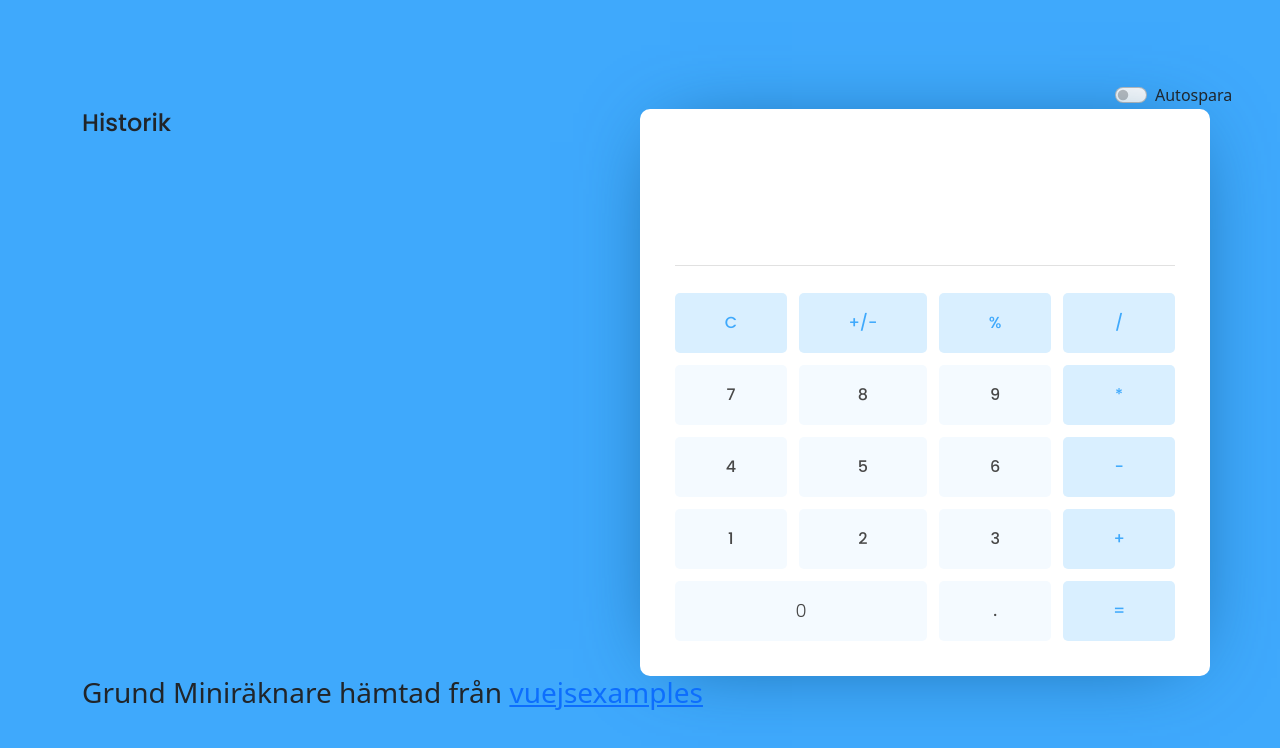
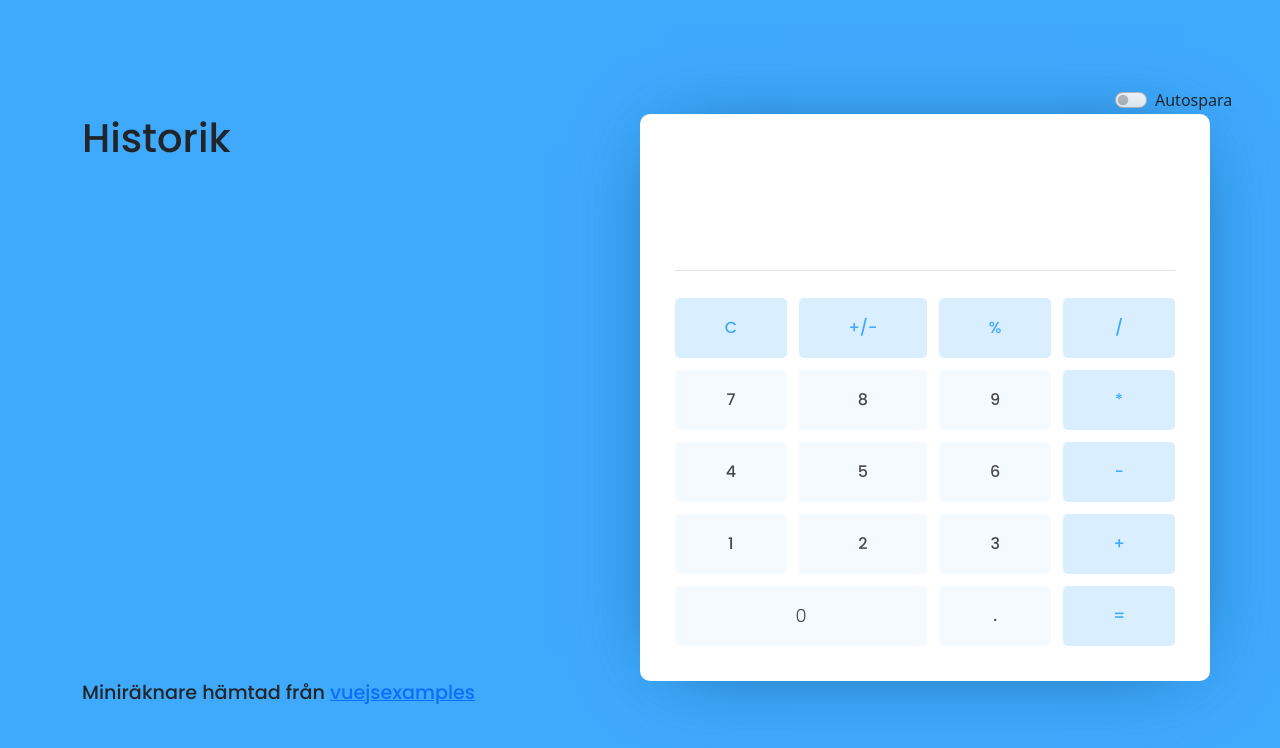
Before and after one commit to ChocoDream/calculator, a website: page index.html in a window 1280 px wide. Drawn offline with nearby package versions, Linux system fonts and the light colour scheme.

Commit message:
Small CSS edit

```diff
--- a/index.html
+++ b/index.html
@@ -69,8 +69,8 @@
             <div @click="equal" id="equal" class="btn operator">=</div>
           </div>
         </div>
-        <h3>
-          Grund Miniräknare hämtad från
+        <h3 class="credit-title">
+          Miniräknare hämtad från
           <a
             href="https://vuejsexamples.com/a-awesome-calculator-built-with-vue-js/"
             >vuejsexamples</a
--- a/style/style.css
+++ b/style/style.css
@@ -25,11 +25,18 @@ body {
 .history-title {
   font-family: "Poppins";
   font-weight: 500;
+  font-size: 2.5rem;
 }
 
 .list-group-item {
   font-family: "Poppins";
-	font-weight: 300;
+  font-weight: 300;
+}
+
+.credit-title {
+  font-family: "Poppins";
+  font-weight: 500;
+  font-size: 1.2rem;
 }
 
 .calculator {
```
